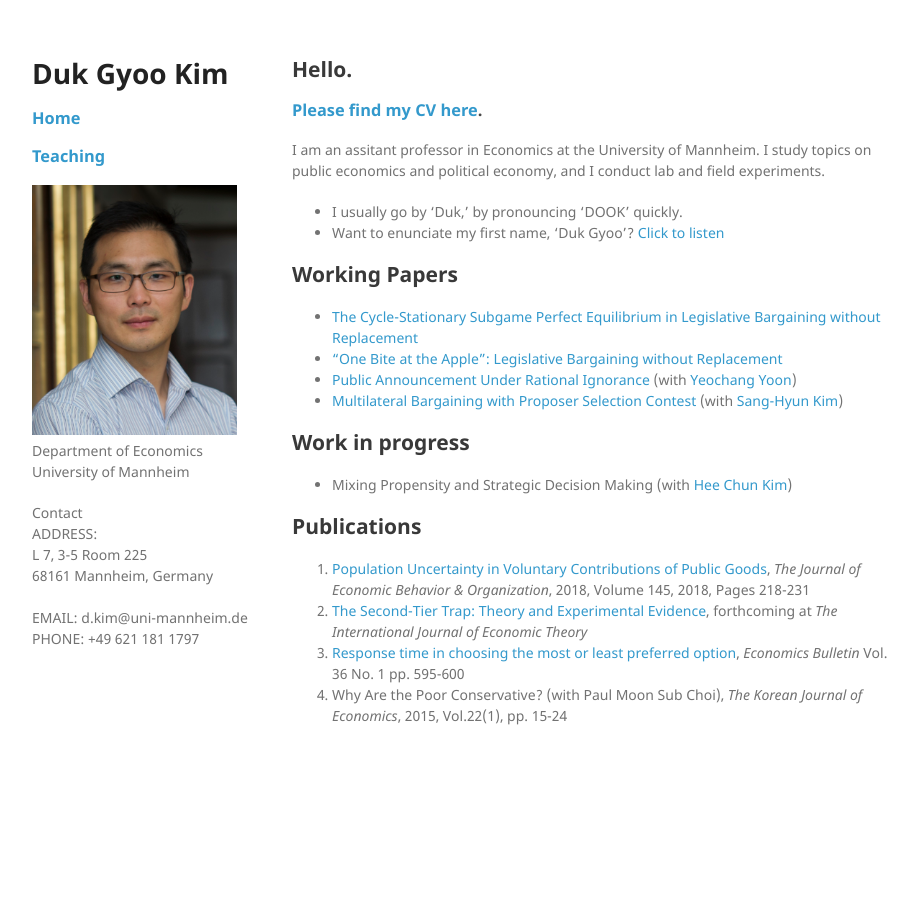
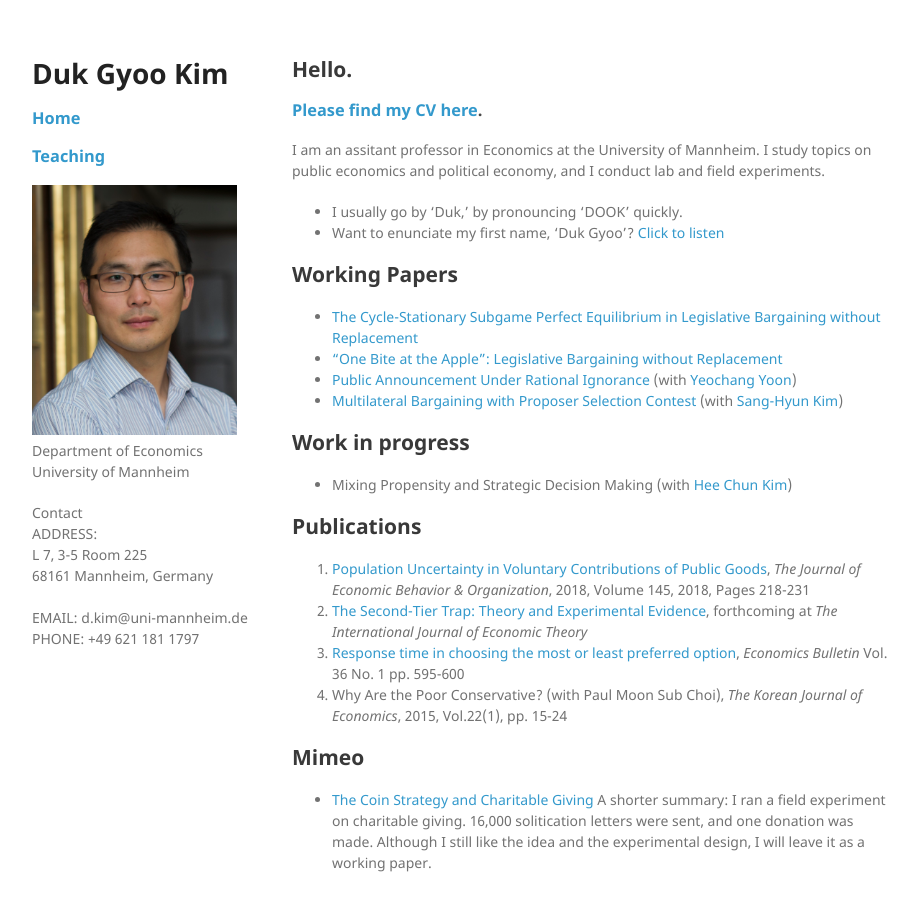
Before and after one commit to kimdukgyoo/kimdukgyoo.github.io, a Jekyll site: the page built from index.md, in a window 1280 px wide and 943 px high. Shown: the top 911 px of the window, without its empty margins (178-1096 px from the left). Built offline with Jekyll 4.4.1, drawn with Linux system fonts in a browser that asks for light colours; our own code applies the rules of GitHub Pages for plain Markdown files.

Commit message:
Update index.md

```diff
--- a/index.md
+++ b/index.md
@@ -24,6 +24,10 @@ I am an assitant professor in Economics at the University of Mannheim. I study t
 1. <a href="https://kimdukgyoo.github.io/pdfjs/web/viewer.html?file=TheSecondTierTrap-TheoryandEvidence.pdf" target="_blank">The Second-Tier Trap: Theory and Experimental Evidence</a>, forthcoming at _The International Journal of Economic Theory_
 2. <a href="http://www.accessecon.com/Pubs/EB/2016/Volume36/EB-16-V36-I1-P59.pdf" target="_blank"> Response time in choosing the most or least preferred option</a>, _Economics Bulletin_ Vol. 36 No. 1 pp. 595-600
 3. Why Are the Poor Conservative? (with Paul Moon Sub Choi), _The Korean Journal of Economics_, 2015, Vol.22(1), pp. 15-24
+
+## Mimeo
+* <a href="http://ssrn.com/abstract=2745071" target="_blank"> The Coin Strategy and Charitable Giving</a>
+A shorter summary: I ran a field experiment on charitable giving. 16,000 solitication letters were sent, and one donation was made. Although I still like the idea and the experimental design, I will leave it as a working paper.
 
 <!--
 ## Upcoming schedules
```
